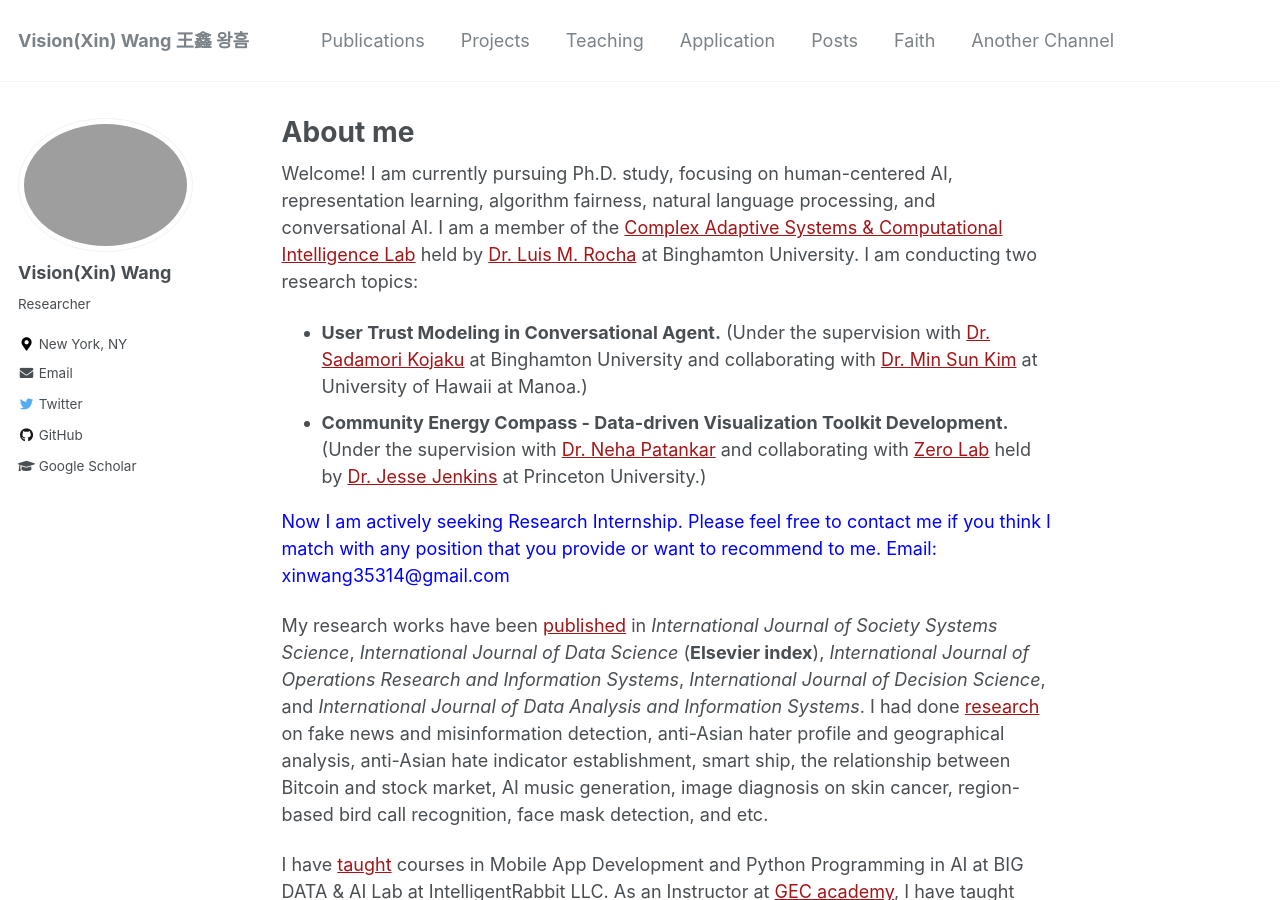
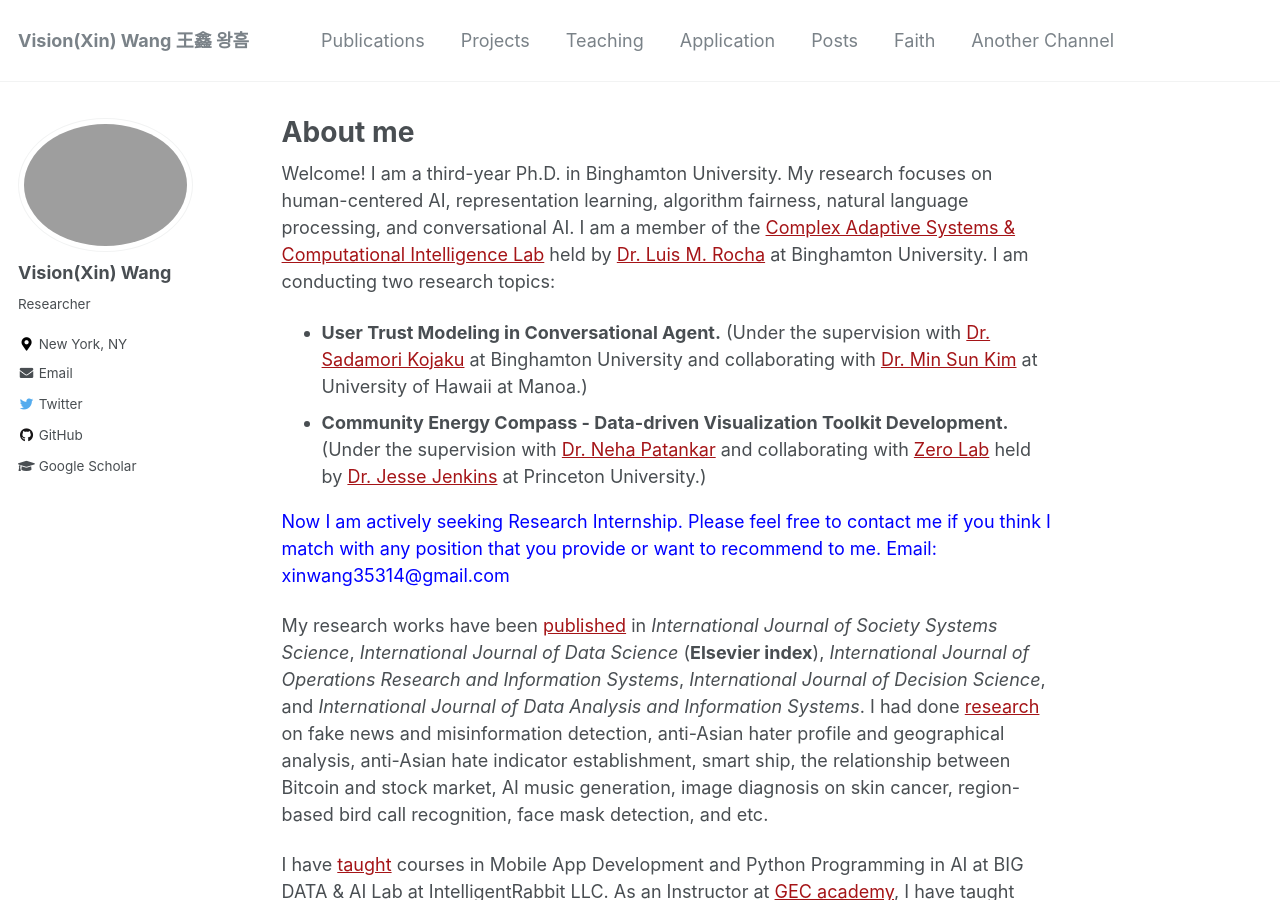
Before and after one commit to xin-wang-kr/xin-wang-kr.github.io, a Jekyll site: the page built from _pages/about.md, in a window 1280 px wide and 900 px high. Built offline with Jekyll 4.4.1, drawn with Linux system fonts in a browser that asks for light colours.

Commit message:
Update about.md

```diff
--- a/_pages/about.md
+++ b/_pages/about.md
@@ -10,7 +10,7 @@
   - slider1
 ---
 
-Welcome! I am currently pursuing Ph.D. study, focusing on human-centered AI, representation learning, algorithm fairness, natural language processing, and conversational AI. I am a member of the [Complex Adaptive Systems & Computational Intelligence Lab](https://casci.binghamton.edu/casci.php) held by [Dr. Luis M. Rocha](https://casci.binghamton.edu/) at Binghamton University. I am conducting two research topics:
+Welcome! I am a third-year Ph.D. in Binghamton University. My research focuses on human-centered AI, representation learning, algorithm fairness, natural language processing, and conversational AI. I am a member of the [Complex Adaptive Systems & Computational Intelligence Lab](https://casci.binghamton.edu/casci.php) held by [Dr. Luis M. Rocha](https://casci.binghamton.edu/) at Binghamton University. I am conducting two research topics:
 * __User Trust Modeling in Conversational Agent.__ (Under the supervision with [Dr. Sadamori Kojaku](https://skojaku.github.io/) at Binghamton University and collaborating with [Dr. Min Sun Kim](https://sci.manoa.hawaii.edu/min-sun-kim/) at University of Hawaii at Manoa.)
 * __Community Energy Compass - Data-driven Visualization Toolkit Development.__ (Under the supervision with [Dr. Neha Patankar](https://patankarneha.wixsite.com/home) and collaborating with [Zero Lab](https://zero.lab.princeton.edu/) held by [Dr. Jesse Jenkins](https://environmenthalfcentury.princeton.edu/experts/jesse-jenkins) at Princeton University.)
 
```
